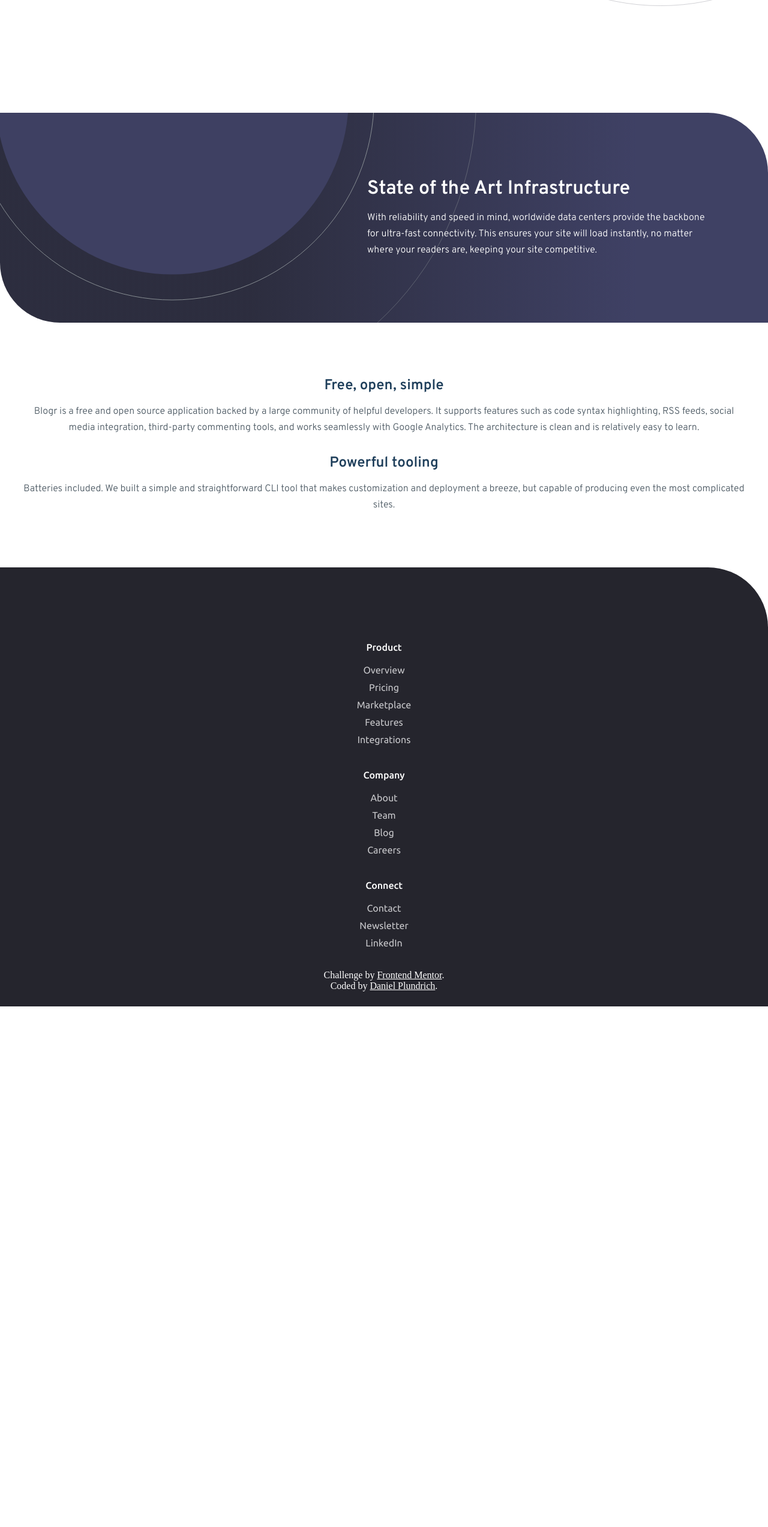
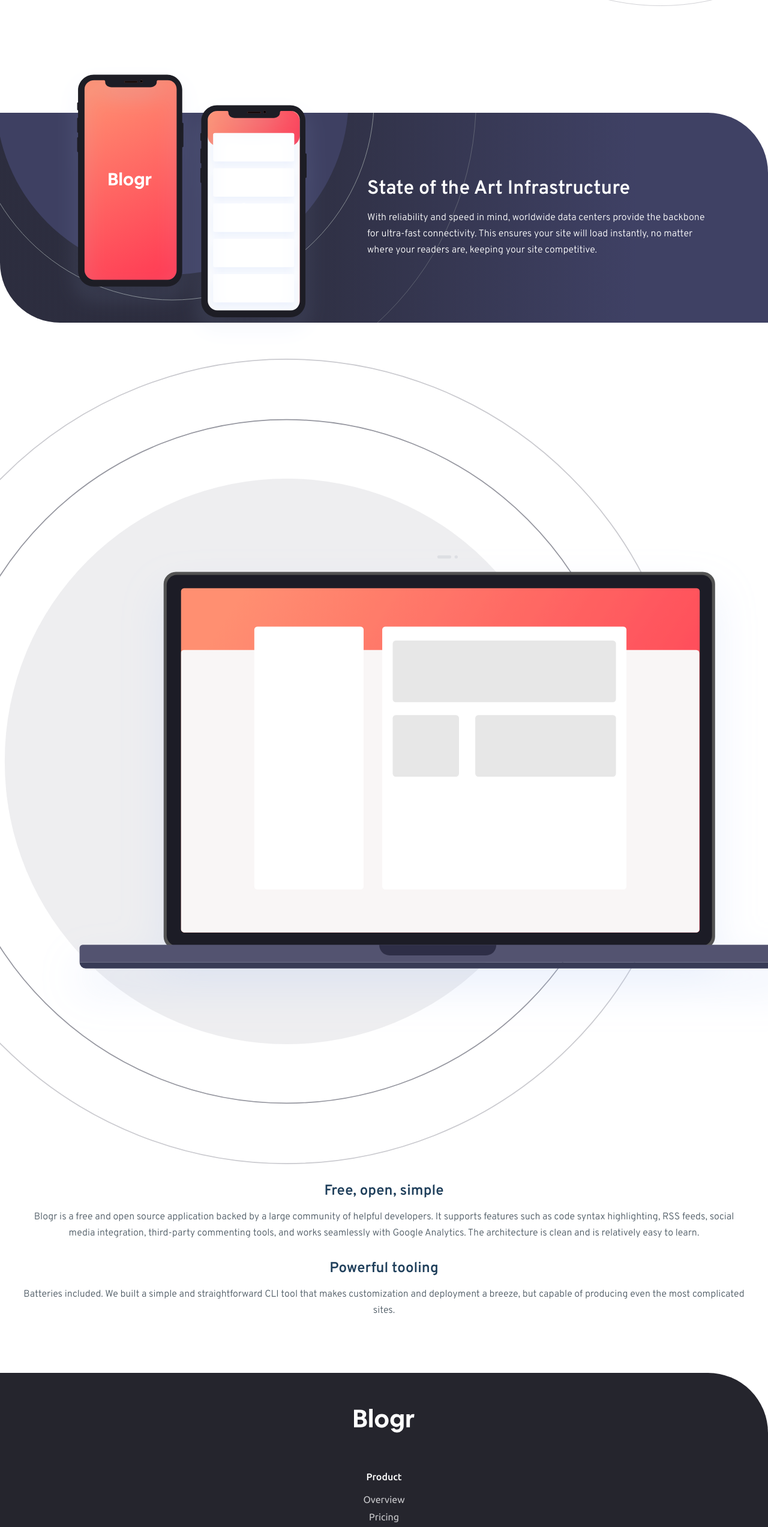
Before and after one commit to DanielPlundrich/blogr-landing, a plain HTML site: page index.html in a window 1280 px wide. Shown: the part 1712-4258 px from the top of the page at 60% size. Before the commit the page ends 3390 px from the top, so only its background shows below. Drawn offline with nearby package versions, Linux system fonts and the light colour scheme; files that its build step writes are made by us from their sources; the site is published under a folder, as on GitHub Pages, so addresses that start at the root find nothing.

Commit message:
repair update

```diff
--- a/index.html
+++ b/index.html
@@ -126,7 +126,7 @@
     </section>
 
     <section class="segment-2 segment">
-      <img src="/images/illustration-phones.svg" alt="">
+      <img src="images/illustration-phones.svg" alt="">
       <div>
         <h2>State of the Art Infrastructure</h2>
         <p>
@@ -137,8 +137,8 @@
     </section>
 
     <section class="segment-3 segment">
-      <img src="/images/illustration-laptop-mobile.svg" alt="" class="mobile">
-      <img src="/images/illustration-laptop-desktop.svg" alt="" class="desktop">
+      <img src="images/illustration-laptop-mobile.svg" alt="" class="mobile">
+      <img src="images/illustration-laptop-desktop.svg" alt="" class="desktop">
       <div>
         <h3>Free, open, simple</h3>
         <p>
@@ -158,7 +158,7 @@
   </main>
 
   <footer>
-    <a href=""><img src="/images/logo.svg" alt=""></a>
+    <a href=""><img src="images/logo.svg" alt=""></a>
     <div>
       <h4>Product</h4>
       <ul>
```
